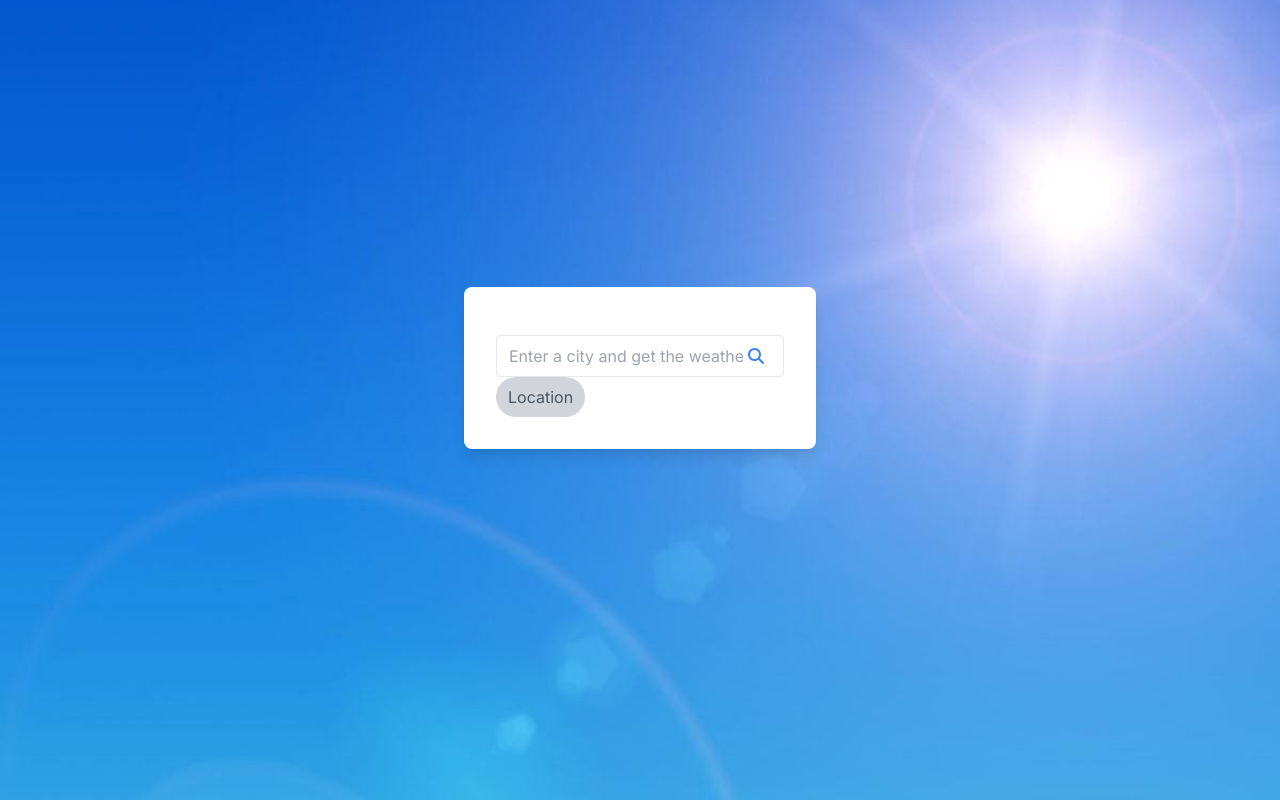
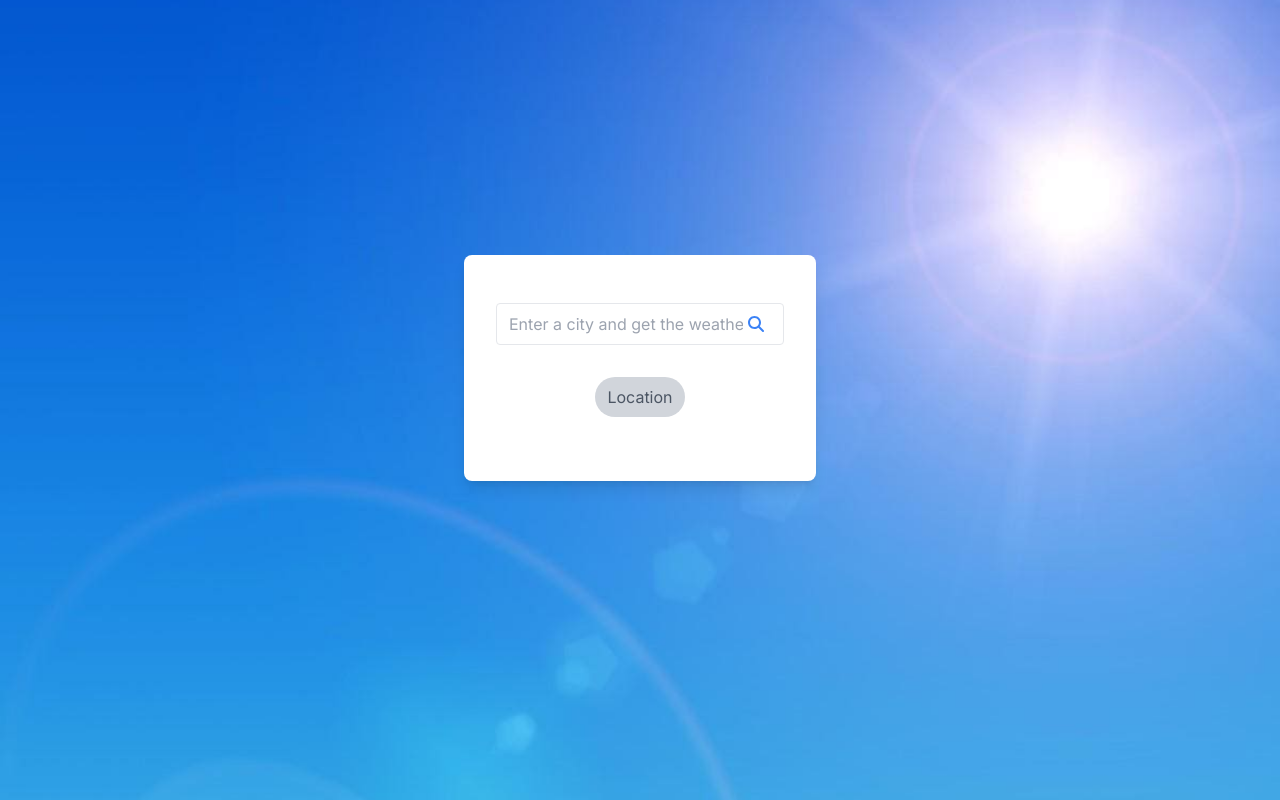
Before and after one commit to DaveCode87/weather-app, a Next.js app: page / in a window 1280 px wide. Built offline with nearby package versions, Linux system fonts and the light colour scheme.

Commit message:
(minor fix)

```diff
--- a/src/app/page.tsx
+++ b/src/app/page.tsx
@@ -94,7 +94,7 @@ export default function Home() {
             </div>
           </div>
 
-          <label className="flex items-center space-x-2 cursor-pointer">
+          <label className="bg-center flex justify-center items-center p-8 space-x-2 cursor-pointer">
             <button
               className="bg-gray-300 text-gray-600 px-3 py-2 rounded-full hover:bg-blue-500 hover:text-white"
               onClick={() => {
```
